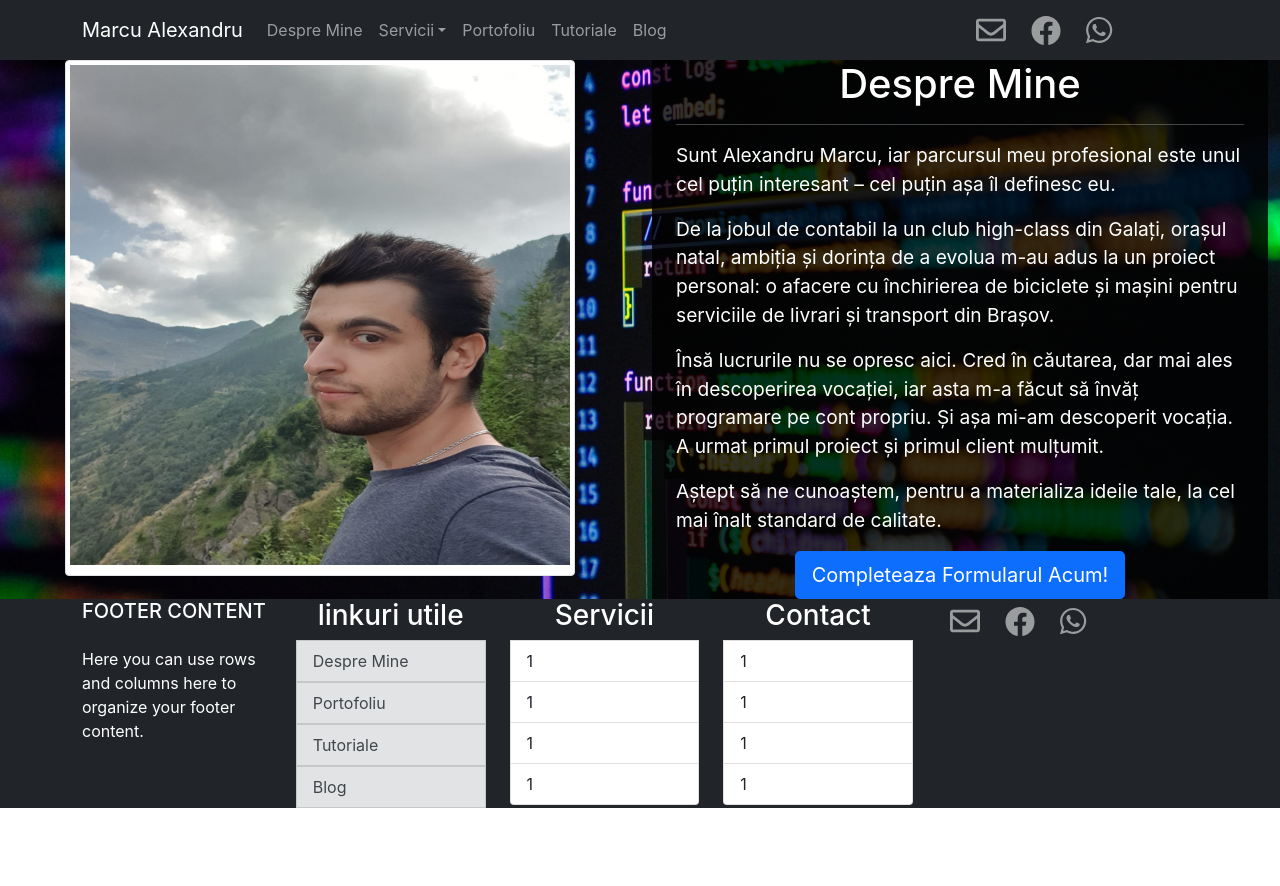
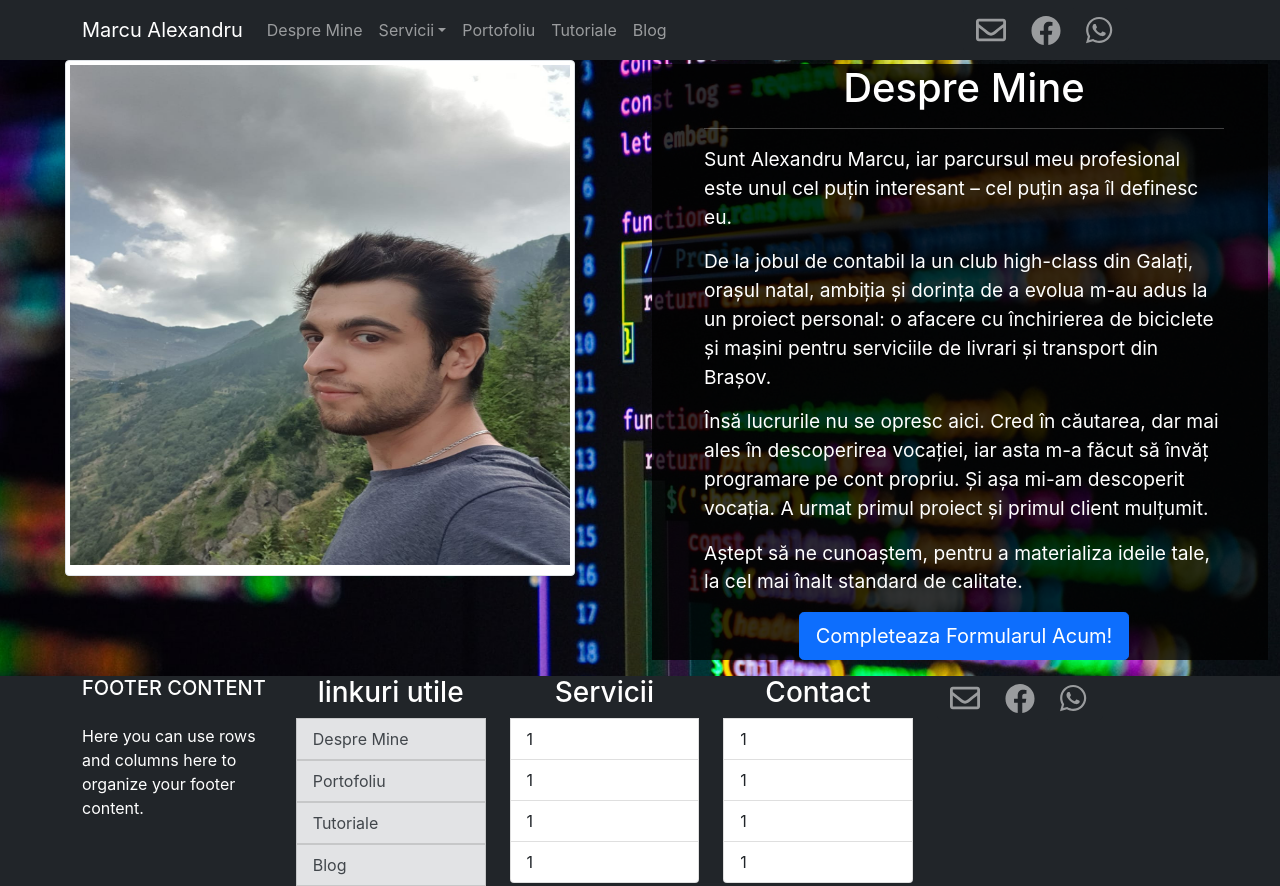
Before and after one commit to MarcGames1/MyNewWebsite, a Next.js app: page /despre in a window 1280 px wide. Before the commit the page ends 808 px from the top, so only its background shows below. Built offline with nearby package versions, Linux system fonts and the light colour scheme.

Commit message:
Update Text.tsx

```diff
--- a/components/Despre Mine/Text.tsx
+++ b/components/Despre Mine/Text.tsx
@@ -28,6 +28,8 @@ import styles from './Text.module.css'
      </Modal>
 
     <Container className={styles.blackTransparent}>
+        <Container className={'m-1'} >
+
         <h1 className='text-center'>Despre Mine</h1>
         <hr />
         <p>
@@ -37,8 +39,9 @@ import styles from './Text.module.css'
         <p>Însă lucrurile nu se opresc aici. Cred în căutarea, dar mai ales în descoperirea vocației, iar asta m-a făcut să învăț programare pe cont propriu. Și așa mi-am descoperit vocația. A urmat primul proiect și primul client mulțumit. </p>
         <p>Aștept să ne cunoaștem, pentru a materializa ideile tale, la cel mai înalt standard de calitate.</p>
        <div>
-       <Button onClick={handleShow} className='d-block mx-auto' size={'lg'} variant={'primary'}>Completeaza Formularul Acum!</Button>
+       <Button onClick={handleShow} className='m-3 d-block mx-auto' size={'lg'} variant={'primary'}>Completeaza Formularul Acum!</Button>
        </div>
+        </Container>
     </Container>
     </>)
 
```
